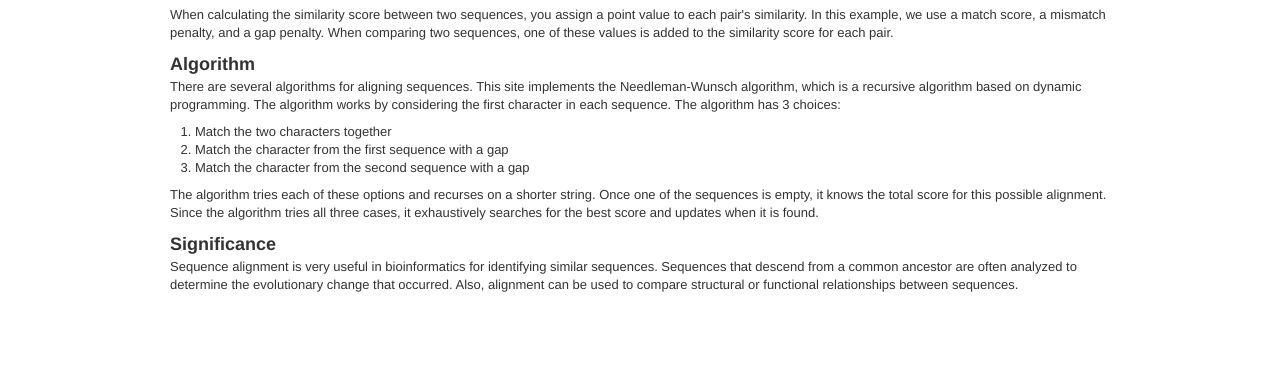
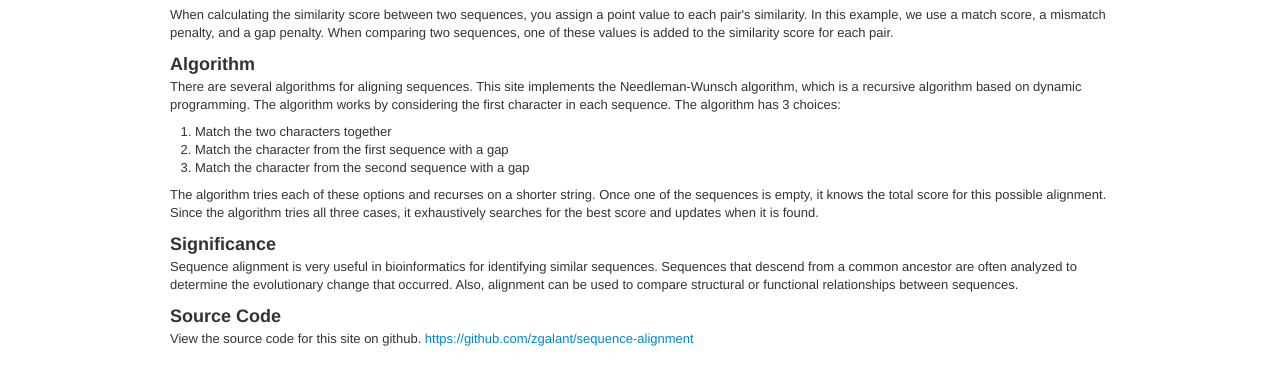
Before and after one commit to zgalant/sequence-alignment, a plain HTML site: page index.html in a window 1280 px wide. Shown: the part 481-866 px from the top of the page. Before the commit the page ends 844 px from the top, so only its background shows below. Drawn offline with nearby package versions, Linux system fonts and the light colour scheme.

Commit message:
add link to source code

```diff
--- a/index.html
+++ b/index.html
@@ -81,6 +81,10 @@
 	                are often analyzed to determine the evolutionary change that occurred. Also, alignment can be used to compare structural or functional
 	                relationships between sequences.
 	            </p>
+	            <h3>Source Code</h4>
+	            <p>
+	                View the source code for this site on github. <a href="https://github.com/zgalant/sequence-alignment" target="_blank">https://github.com/zgalant/sequence-alignment</a>
+	            </p>
 	        </div>
 	    </div>
 	</body>
```
